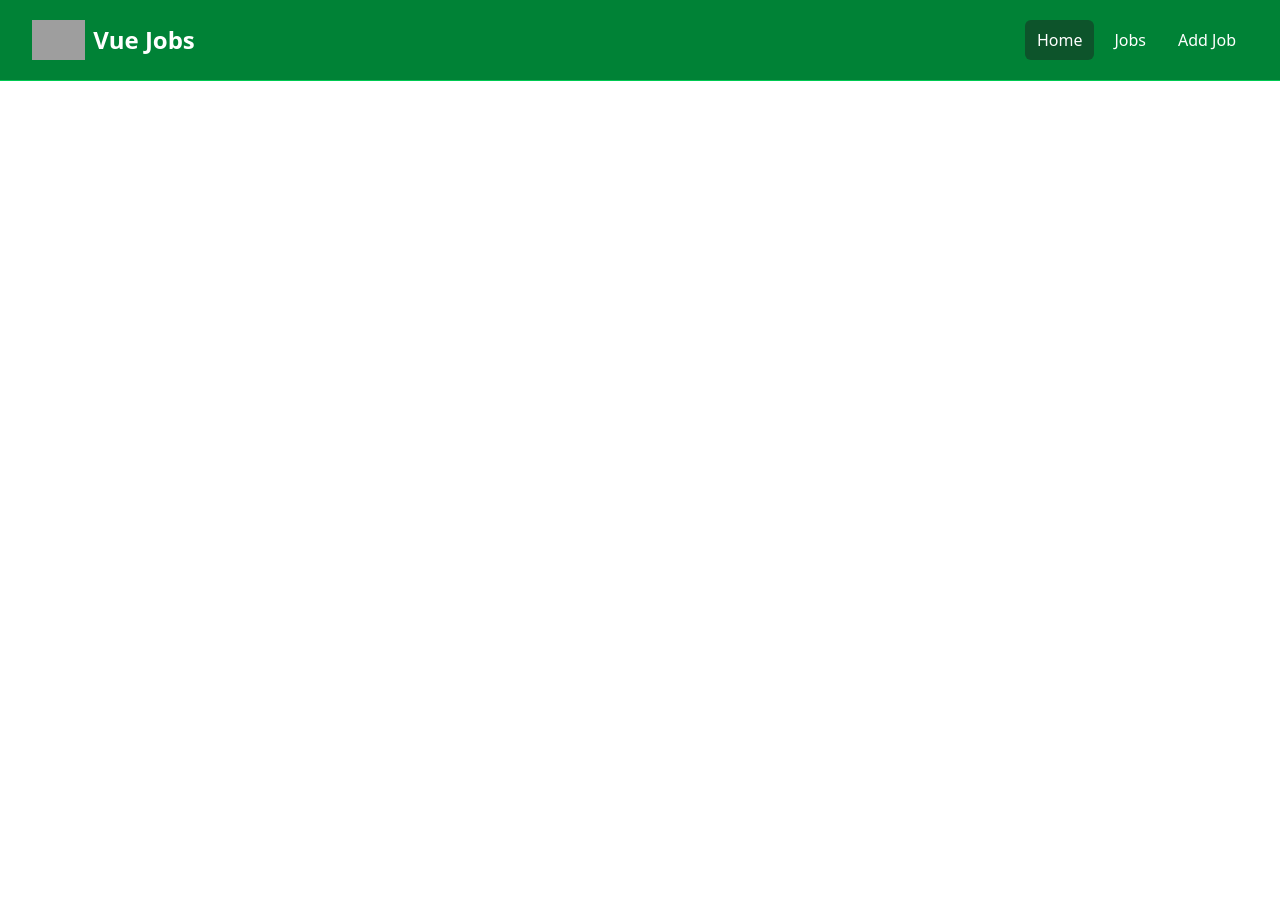
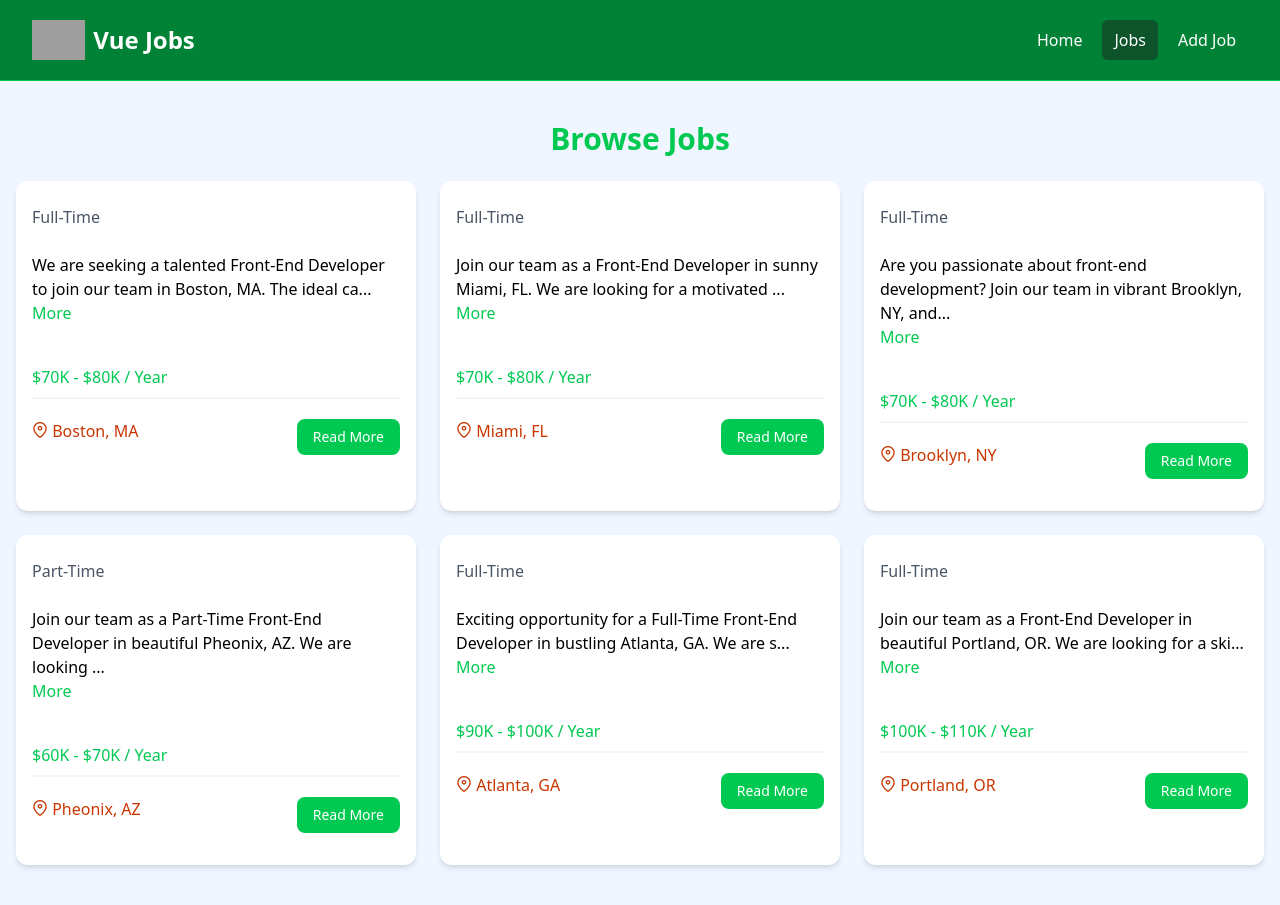
Before and after one commit to L0GI0/Vue-Jobs, a Vue app: page /jobs in a window 1280 px wide. Before the commit the page ends 800 px from the top, so only its background shows below. Built offline with nearby package versions, Linux system fonts and the light colour scheme; grey boxes are pictures that could not be loaded.

Commit message:
feat: add vue router and navbar tab highlighting

```diff
--- a/src/components/HomeCards.vue
+++ b/src/components/HomeCards.vue
@@ -1,9 +1,10 @@
 <script setup>
     import Card from '@/components/Card.vue'
+    import { RouterLink } from 'vue-router';
 </script>
 
 <template>
-        <section class="py-4">
+    <section class="py-4">
       <div class="container-xl lg:container m-auto">
         <div class="grid grid-cols-1 md:grid-cols-2 gap-4 p-4 rounded-lg">
             <Card>
@@ -11,24 +12,23 @@
                 <p class="mt-2 mb-4">
                 Browse our Vue jobs and start your career today
                 </p>
-                <a
-                href="jobs.html"
-                class="inline-block bg-black text-white rounded-lg px-4 py-2 hover:bg-gray-700"
-                >
-                Browse Jobs
-                </a>
+                <RouterLink
+                to="/jobs"
+                class="inline-block bg-black text-white rounded-lg px-4 py-2 hover:bg-gray-700">
+                    Browse Jobs
+                </RouterLink>
             </Card>
             <Card bg="bg-green-100">
                 <h2 class="text-2xl font-bold">For Employers</h2>
                 <p class="mt-2 mb-4">
                 List your job to find the perfect developer for the role
                 </p>
-                <a
-                href="add-job.html"
+                <RouterLink
+                to="/jobs/add"
                 class="inline-block bg-green-500 text-white rounded-lg px-4 py-2 hover:bg-green-600"
                 >
-                Add Job
-                </a>
+                    Add Job
+                </RouterLink>
             </Card>
         </div>
       </div>
--- a/src/components/JobListing.vue
+++ b/src/components/JobListing.vue
@@ -1,6 +1,7 @@
 <script setup>
 
 import { defineProps, ref, computed } from 'vue';
+import { RouterLink } from 'vue-router';
 
 const props = defineProps({
     job: Object
@@ -47,12 +48,12 @@ const toggleFullDescription = () => {
                 <i class="pi pi-map-marker text-orange-700"></i>
                 {{ job.location }}
             </div>
-            <a
-                :href="'/job/' + job.id"
+            <RouterLink
+                :to="'/job/' + job.id"
                 class="h-[36px] bg-green-500 hover:bg-green-600 text-white px-4 py-2 rounded-lg text-center text-sm"
             >
                 Read More
-            </a>
+            </RouterLink>
             </div>
         </div>
     </div>
--- a/src/components/JobListings.vue
+++ b/src/components/JobListings.vue
@@ -1,6 +1,7 @@
 <script setup>
 import jobData from '@/jobs.json'
 import JobListing from './JobListing.vue'
+import { RouterLink } from 'vue-router';
 
 import { ref, defineProps } from 'vue';
 
@@ -29,10 +30,10 @@ const jobs = ref(jobData);
         </div>
     </section>
     <section v-if="showButton" class="m-auto max-w-lg my-10 px-6">
-      <a
-        href="/jobs"
-        class="block bg-black text-white text-center py-4 px-6 rounded-xl hover:bg-gray-700"
-        >View All Jobs</a
-      >
+      <RouterLink
+        to="/jobs"
+        class="block bg-black text-white text-center py-4 px-6 rounded-xl hover:bg-gray-700">
+            View All Jobs
+        </RouterLink>
     </section>
 </template>
--- a/src/components/Navbar.vue
+++ b/src/components/Navbar.vue
@@ -1,5 +1,12 @@
 <script setup>
     import logo from '@/assets/img/logo.png'
+    import { RouterLink, useRoute } from 'vue-router';
+
+    const isActiveLink = (routePath) => {
+      const route = useRoute();
+
+      return route.path === routePath;
+    }
 
 </script>
 
@@ -12,29 +19,29 @@
             class="flex flex-1 items-center justify-center md:items-stretch md:justify-start"
           >
             <!-- Logo -->
-            <a class="flex flex-shrink-0 items-center mr-4" href="index.html">
+            <RouterLink class="flex flex-shrink-0 items-center mr-4" to="index.html">
               <img class="h-10 w-auto" :src="logo" alt="Vue Jobs" />
               <span class="hidden md:block text-white text-2xl font-bold ml-2"
                 >Vue Jobs</span
               >
-            </a>
+            </RouterLink>
             <div class="md:ml-auto">
               <div class="flex space-x-2">
-                <a
-                  href="index.html"
-                  class="text-white bg-green-900 hover:bg-gray-900 hover:text-white rounded-md px-3 py-2"
-                  >Home</a
-                >
-                <a
-                  href="jobs.html"
-                  class="text-white hover:bg-green-900 hover:text-white rounded-md px-3 py-2"
-                  >Jobs</a
-                >
-                <a
-                  href="add-job.html"
-                  class="text-white hover:bg-green-900 hover:text-white rounded-md px-3 py-2"
-                  >Add Job</a
-                >
+                <RouterLink
+                  to="/"
+                  :class="[isActiveLink('/') ? 'bg-green-900' : 'hover:bg-gray-900 hover:text-white', 'text-white', 'rounded-md', 'px-3', 'py-2']">
+                    Home
+                </RouterLink>
+                <RouterLink
+                  to="/jobs"
+                  :class="[isActiveLink('/jobs') ? 'bg-green-900' : 'hover:bg-gray-900 hover:text-white', 'text-white', 'rounded-md', 'px-3', 'py-2']">
+                    Jobs
+                </RouterLink>
+                <RouterLink
+                  to="/jobs/add"
+                  :class="[isActiveLink('/jobs/add') ? 'bg-green-900' : 'hover:bg-gray-900 hover:text-white', 'text-white', 'rounded-md', 'px-3', 'py-2']">
+                  Add Job
+                </RouterLink>
               </div>
             </div>
           </div>
--- a/src/router/index.js
+++ b/src/router/index.js
@@ -1,6 +1,7 @@
 import { createRouter, createWebHistory } from 'vue-router';
 
 import HomeView from '@/views/HomeView.vue';
+import JobsView from '@/views/JobsView.vue';
 
 const router = createRouter({
     history: createWebHistory(import.meta.env.BASE_URL),
@@ -9,7 +10,12 @@ const router = createRouter({
             path: '/',
             name: 'home',
             component: HomeView
-        }
+        },
+        {
+            path: '/jobs',
+            name: 'jobs',
+            component: JobsView
+        },
     ]
 });
 
--- /dev/null
+++ b/src/views/JobsView.vue
@@ -0,0 +1,8 @@
+<script setup>
+    import JobListings from '@/components/JobListings.vue';
+
+</script>
+
+<template>
+    <JobListings/>
+</template>
```
